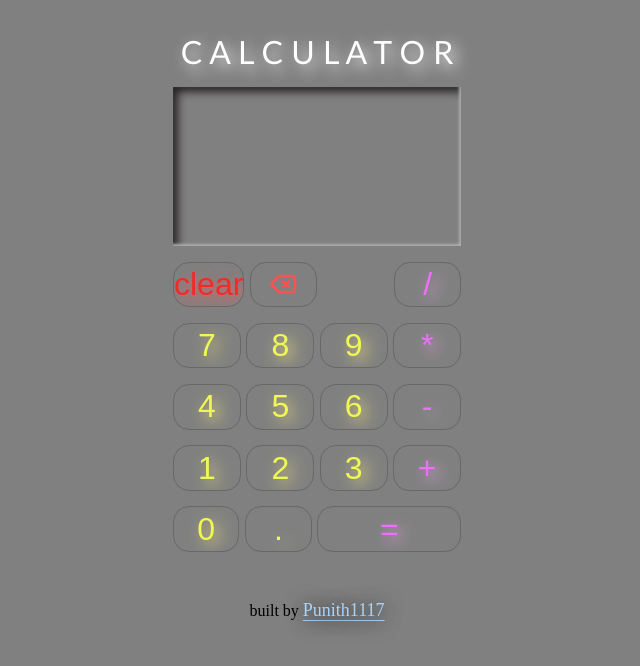
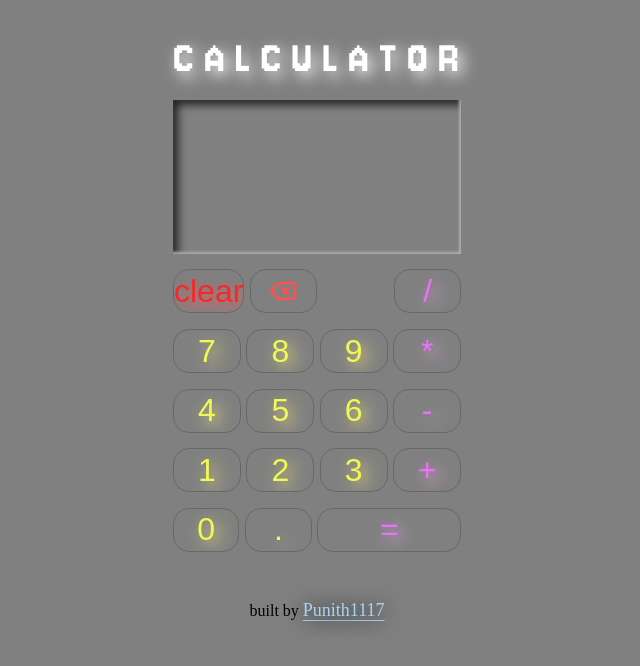
Before and after one commit to Punith1117/simple-calculator, a plain HTML site: page index.html in a window 1280 px wide. Shown: the whole page, without its empty margins (323-963 px from the left). Drawn offline with Linux system fonts and the light colour scheme.

Commit message:
change font family of name
learn to use web fonts

```diff
--- a/styles.css
+++ b/styles.css
@@ -3,6 +3,11 @@
     padding: 0px;
     box-sizing: border-box;
     background-color: grey;
+}
+
+@font-face {
+    font-family: 'mainname';
+    src: url(Jersey10-Regular.ttf) format('truetype');
 }
 
 .somediv {
@@ -13,8 +18,8 @@
 }
 
 .name {
-    font-size: 2rem;
-    font-family: 'Gill Sans', 'Gill Sans MT', Calibri, 'Trebuchet MS', sans-serif;
+    font-size: 3rem;
+    font-family: 'mainname', 'Gill Sans', 'Gill Sans MT', Calibri, 'Trebuchet MS', sans-serif;
     text-shadow: 5px 5px 15px rgb(255, 255, 255);
     color: rgb(255, 255, 255);
 }
```
Also changed, not shown: Jersey10-Regular.ttf (added).
